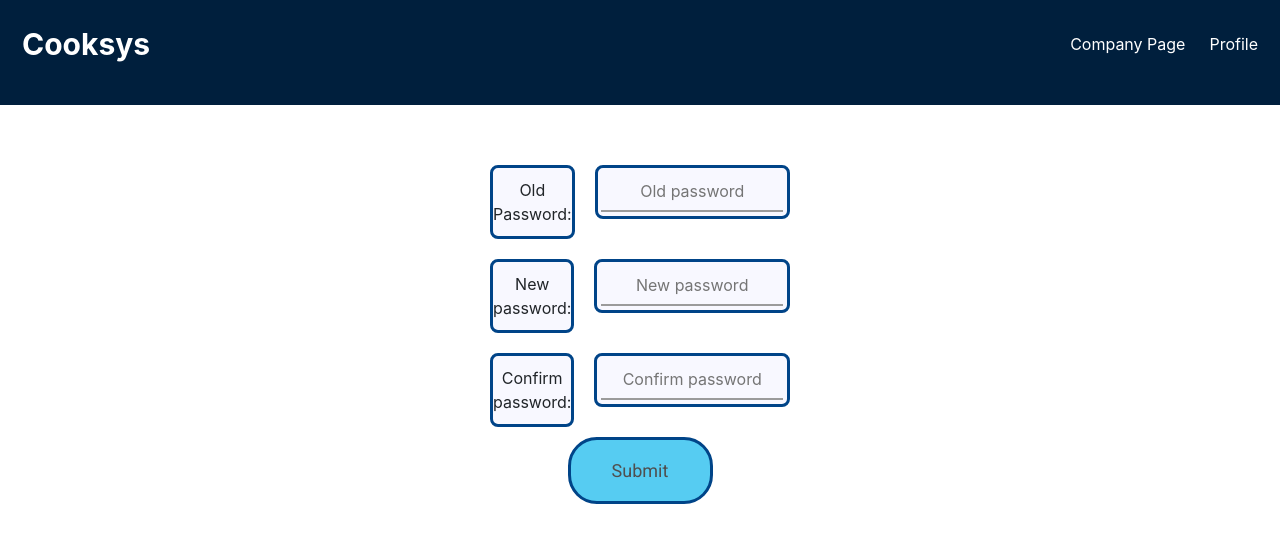
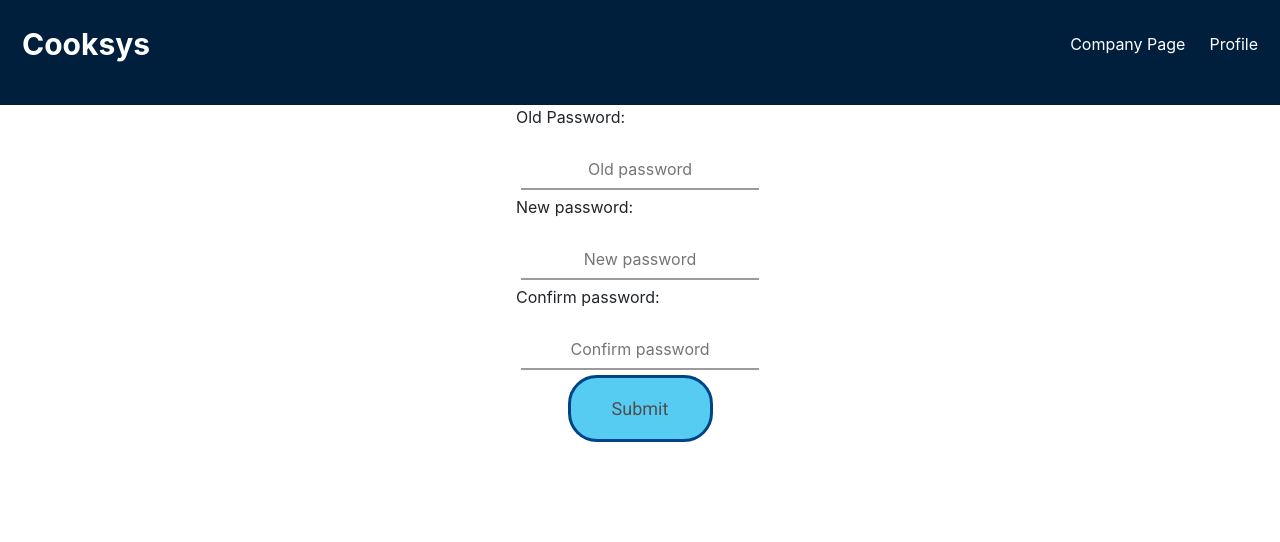
Before and after one commit to hyrumdraughon/Company-Project-Board-App, a React (Create React App) app in the folder client/: page /changePassword in a window 1280 px wide. Shown: the top 542 px of the page. Built offline with nearby package versions, Linux system fonts and the light colour scheme.

Commit message:
ChangePassword.jsx change class to className and fix line 43 from != to !==

```diff
--- a/client/src/components/ChangePassword.jsx
+++ b/client/src/components/ChangePassword.jsx
@@ -40,42 +40,42 @@ const EditProfileFields = () => {
         console.log(oldPassword)
         console.log(newPassword)
         console.log(confirmPassword)
-        if(newPassword != confirmPassword){
+        if(newPassword !== confirmPassword){
             console.log("Passwords do not match")
         }
     }
 
     return(
         <section className = "projectContainer">
-            <div class = "topMargin"/>
-            <form class = "formContainer " onSubmit={sendFormRequest}>
+            <div classname = "topMargin"/>
+            <form classname = "formContainer " onSubmit={sendFormRequest}>
                 <Grid
                     container
                     direction="column"
                     justify="center"
                     alignItems="center"
                 >
-                    <div class="flexContainer">
-                        <div class="fieldContainer">
+                    <div classname="flexContainer">
+                        <div classname="fieldContainer">
                             <p>Old Password:</p>
                         </div>
-                        <div class="fieldContentContainer">
+                        <div classname="fieldContentContainer">
                             <input placeholder = "Old password" type='text' onChange={oldPasswordSubmission}/>
                         </div>
                     </div>
-                    <div class="flexContainer">
-                        <div class="fieldContainer">
+                    <div classname="flexContainer">
+                        <div classname="fieldContainer">
                             <p>New password:</p>
                         </div>
-                        <div class="fieldContentContainer">
+                        <div classname="fieldContentContainer">
                             <input placeholder = "New password" type='text' onChange={newPasswordSubmission}/>
                         </div>
                     </div>
-                    <div class="flexContainer">
-                        <div class="fieldContainer">
+                    <div classname="flexContainer">
+                        <div classname="fieldContainer">
                             <p>Confirm password:</p>
                         </div>
-                        <div class="fieldContentContainer">
+                        <div classname="fieldContentContainer">
                             <input placeholder = "Confirm password" type='text' onChange={confirmPasswordSubmission}/>
                         </div>
                     </div>
```
